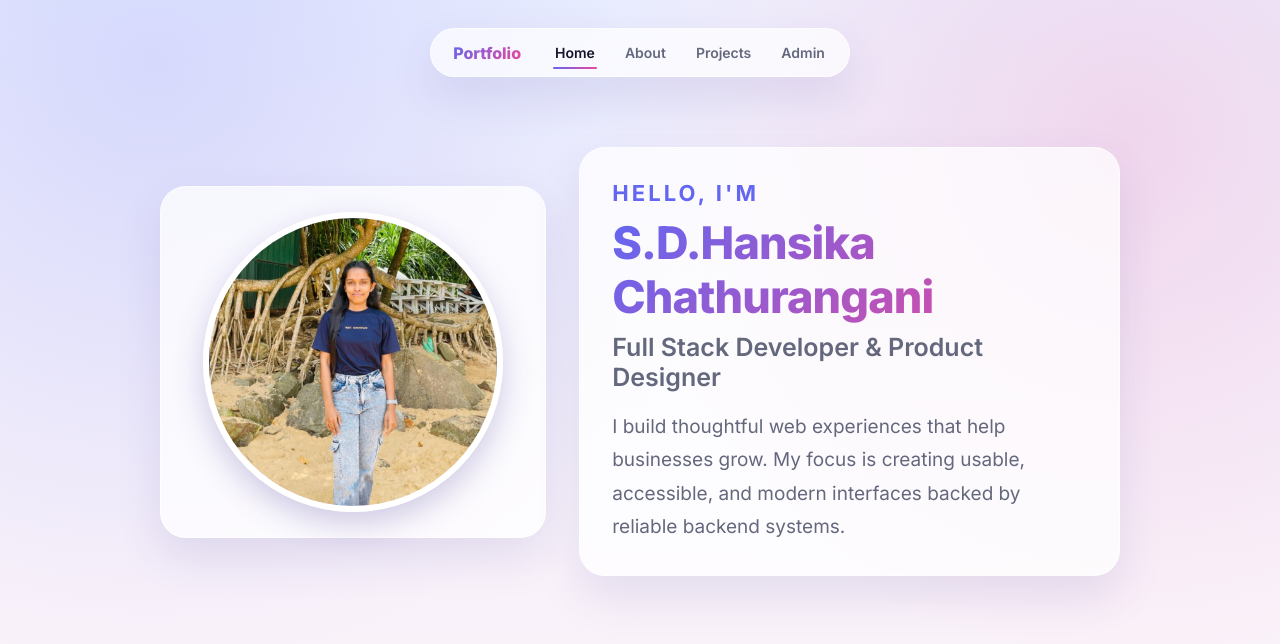
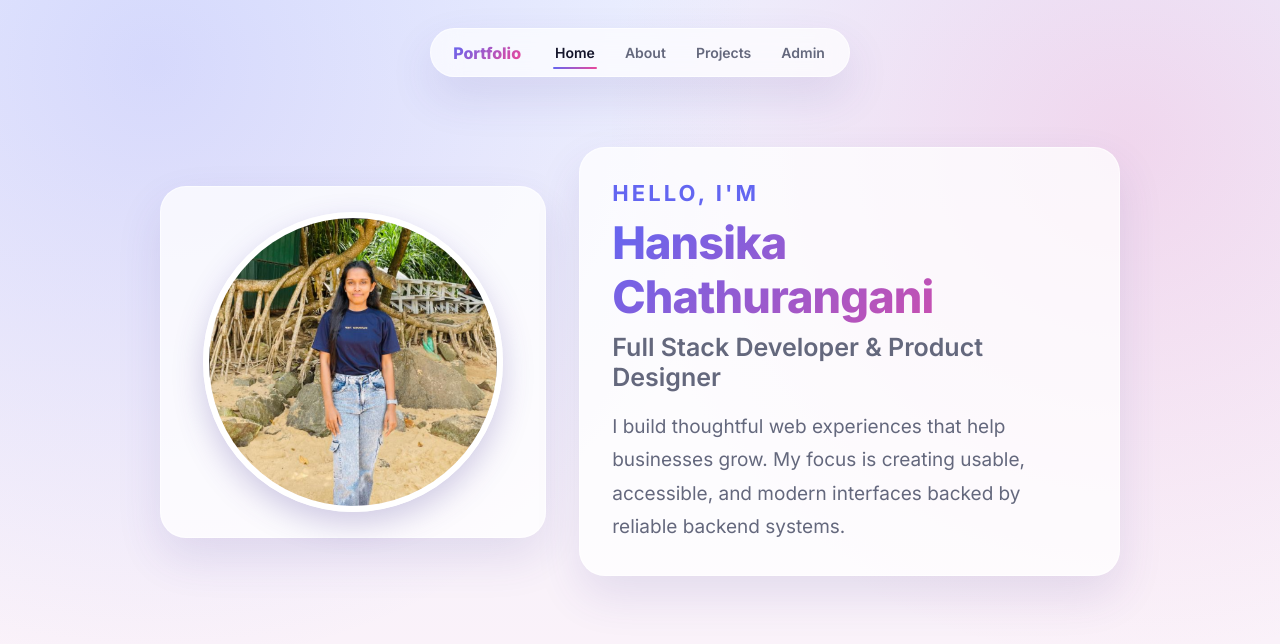
Before and after one commit to hansika143/ICT2022-Portfolio, a plain HTML site: page client/index.html in a window 1280 px wide. Drawn offline with Linux system fonts and the light colour scheme.

Commit message:
Update index page

```diff
--- a/client/index.html
+++ b/client/index.html
@@ -34,7 +34,7 @@
 
         <div class="card hero-text-card">
           <p class="eyebrow">HELLO, I'M</p>
-          <h1 class="hero-name">S.D.Hansika Chathurangani</h1>
+          <h1 class="hero-name">Hansika Chathurangani</h1>
           <p class="hero-role">Full Stack Developer &amp; Product Designer</p>
           <p class="hero-bio">
             I build thoughtful web experiences that help businesses grow. My focus
```
